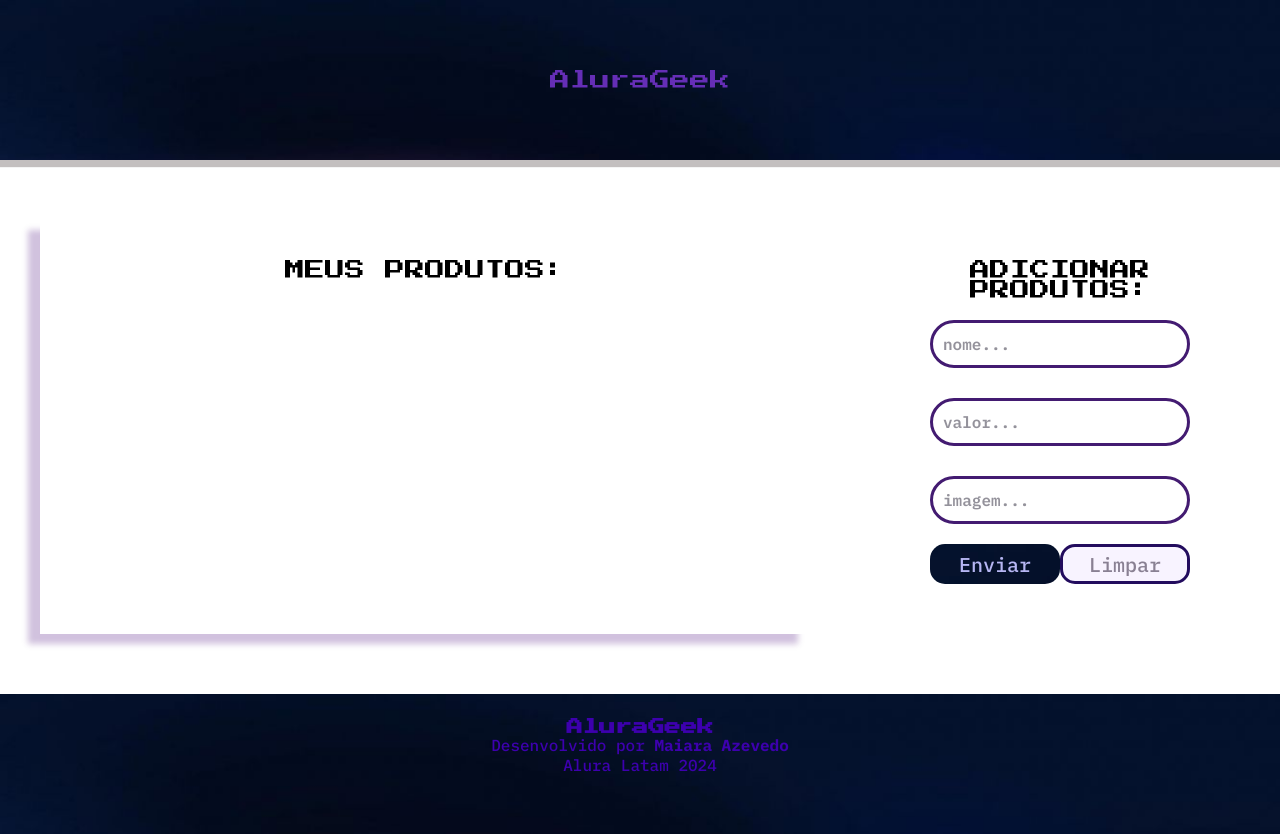
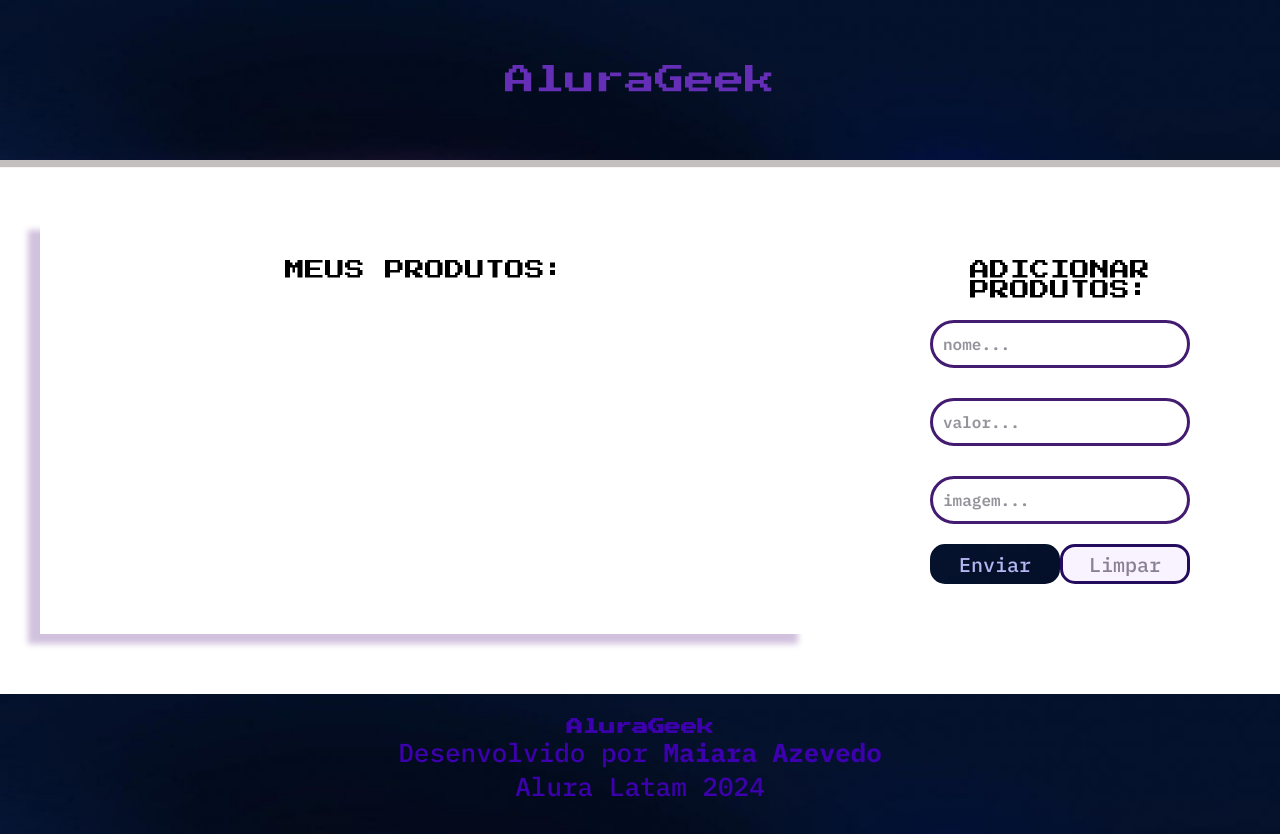
Before and after one commit to MaiaraAzevedo/AluraGeek, a website with bundled scripts: page index.html in a window 1280 px wide. Built offline with nearby package versions, Linux system fonts and the light colour scheme; no server answers.

Commit message:
Update style.css

```diff
--- a/style.css
+++ b/style.css
@@ -31,7 +31,7 @@ html, body {
 
 .cabecalho p {
     font-family: "Press Start 2P", system-ui;
-    font-size: 20px;
+    font-size: 30px;
     font-weight: 400;
     color: #652eb6;
 }
@@ -218,7 +218,7 @@ h1 {
 .rodape-container p {
     font-family: "IBM Plex Mono", monospace;
     font-weight: 500;
-    font-size: 16px;
+    font-size: 26px;
 }
 
 .rodape-container span {
```
